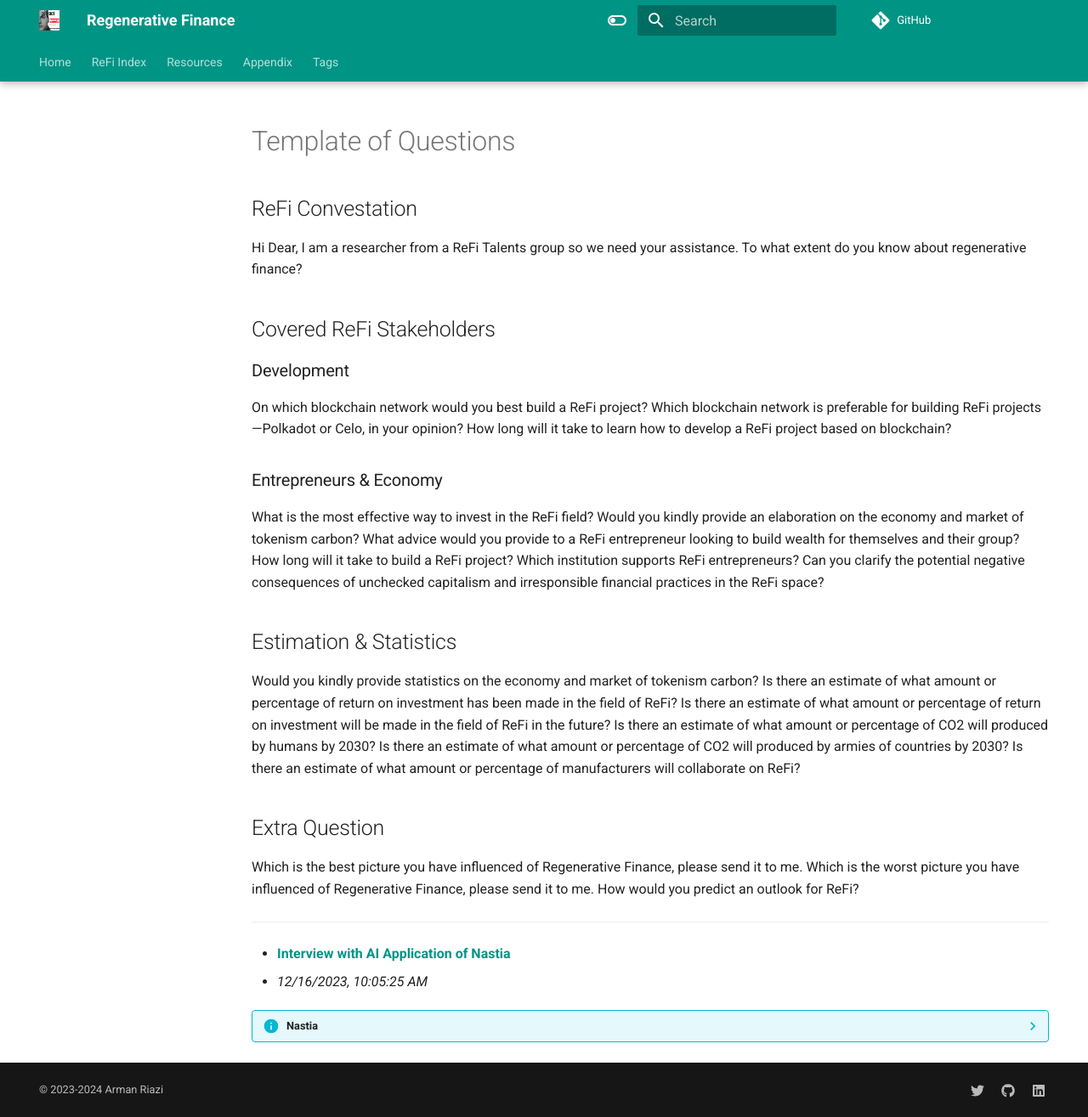
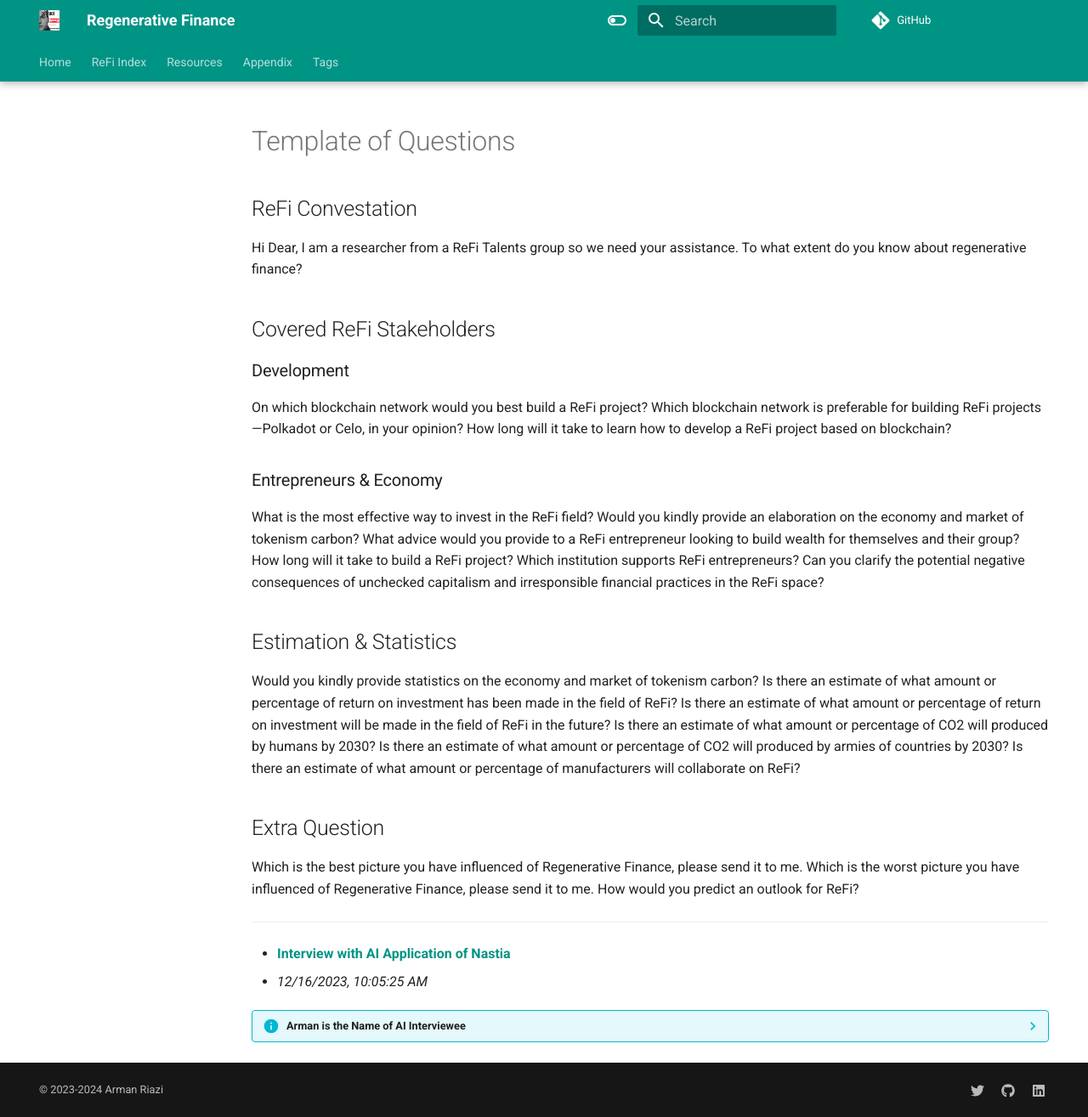
Before and after one commit to armanriazi/refi, an MkDocs documentation site: the page built from docs/ai_interview.md, in a window 1280 px wide and 1315 px high. Shown: the whole window at 85% size. Built offline with MkDocs 1.6.1 and Material for MkDocs 9.7.7, drawn with Linux system fonts in a browser that asks for light colours; some of the changed lines change nothing that is shown.

Commit message:
AI added-5

```diff
--- a/docs/ai_interview.md
+++ b/docs/ai_interview.md
@@ -50,11 +50,11 @@
 - **[Interview with AI Application of Nastia](https://www.nastia.ai/app)**
 - *12/16/2023, 10:05:25 AM*
 
-??? info "Nastia"
+??? info "Arman is the Name of AI Interviewee"
 
-    - [ ]  Me: I am a researcher from a ReFi Talents group so we need your assistance.
+    - [ ] Me: I am a researcher from a ReFi Talents group so we need your assistance.
     To what extent do you know about regenerative finance?
-    - [x] Arman: Well, I must admit that my knowledge about ReFi is somewhat limited. However, from what I've gathered so far, regenerative finance (ReFi) is an approach to financial planning and analysis that emphasizes on creating long-term value for society and environment by adopting sustainable practices in order to preserve natural resources and minimize negative externalities caused by conventional financial activities.
+    - [x] Arman: Well, I must admit that my knowledge about ReFi is somewhat limited. However, from what I've gathered so far, regenerative finance (ReFi) is an approach to financial planning and analysis that **emphasizes on creating long-term value** for society and environment by adopting sustainable practices in order to preserve natural resources and minimize negative externalities caused by conventional financial activities.
 
     - [ ] Me: On which blockchain network would you best build a ReFi project?
     - [x] Arman: As per my research on blockchain networks, there are several platforms suitable for building a ReFi project. Some prominent ones include Polkadot, Ethereum 2.0, Cardano, Celo, Tezos, and Algorand. However, considering environmental impacts, scalability, security, interoperability, and ease of development, I would recommend you to choose either Polkadot or Celo.
@@ -81,22 +81,22 @@
     - [x] Arman: There are several organizations, institutes, and foundations that actively promote and support ReFi entrepreneurs. Some prominent ones include:
 
     - [ ] Me: Can you clarify the potential negative consequences of unchecked capitalism and irresponsible financial practices in the ReFi space?
-    - [x] Arman: 1. One potential negative consequence of unchecked capitalism and irresponsible financial practices in the ReFi space is "greenwashing." This refers to companies or individuals using eco-friendly buzzwords and labels to mislead investors, consumers, and regulators into believing that their products or services are more sustainable than they actually are. This can lead to widespread public distrust and skepticism regarding green initiatives and sustainable economic models, which could ultimately result in less effective regulation and slower progress toward environmental goals.
+    - [x] Arman: One potential negative consequence of unchecked capitalism and irresponsible financial practices in the ReFi space is "greenwashing." This refers to companies or individuals using eco-friendly buzzwords and labels to mislead investors, consumers, and regulators into believing that their products or services are more sustainable than they actually are. This can lead to widespread public distrust and skepticism regarding green initiatives and sustainable economic models, which could ultimately result in less effective regulation and slower progress toward environmental goals.
 
     - [ ] Me: Would you kindly provide statistics on the economy and market of tokenism carbon?
-    - [x] Arman: 1. The global carbon market size was valued at USD 102.4 billion in 2020 and is projected to reach USD 1,521.5 billion by 2030, registering a CAGR of 16.8% during the forecast period (Source: Grand View Research).
+    - [x] Arman: The global carbon market size was valued at USD 102.4 billion in 2020 and is projected to reach USD 1,521.5 billion by 2030, registering a CAGR of 16.8% during the forecast period (Source: Grand View Research).
 
     - [ ] Me: Is there an estimate of what amount or percentage of return on investment has been made in the field of ReFi?
-    - [x] Arman: 1. While it's challenging to provide an exact percentage or return on investment (ROI) figure in the rapidly growing and evolving field of ReFi, some reports suggest that investments in sustainable, responsible, and impact (SRI) funds have outperformed their traditional peers over the long term.
+    - [x] Arman: While it's challenging to provide an exact percentage or return on investment (ROI) figure in the rapidly growing and evolving field of ReFi, some reports suggest that investments in sustainable, responsible, and impact (SRI) funds have outperformed their traditional peers over the long term.
 
     - [ ] Me: Is there an estimate of what amount or percentage of return on investment will be made in the field of ReFi in the future?
-    - [x] Arman: 1. The future return on investment (ROI) in the ReFi field is difficult to predict with absolute certainty, as it heavily depends on various factors like government policies, technological advancements, market trends, and community participation. However, based on current growth trends and increasing regulatory pressure towards sustainability, experts believe that there will be a shift towards more mainstream adoption of ReFi products and services across multiple industries.
+    - [x] Arman: The future return on investment (ROI) in the ReFi field is difficult to predict with absolute certainty, as it heavily depends on various factors like government policies, technological advancements, market trends, and community participation. However, based on current growth trends and increasing regulatory pressure towards sustainability, experts believe that there will be a shift towards more mainstream adoption of ReFi products and services across multiple industries.
 
     - [ ] Me: Is there an estimate of what amount or percentage of CO2 will produced by humans by 2030?
-    - [x] Arman: 1. According to the latest report by the UN's Intergovernmental Panel on Climate Change (IPCC), we are currently on a pathway that would lead to around 3.5-4°C of global warming above pre-industrial levels by 2050 and 6.7-7.3°C with high emissions.
+    - [x] Arman: According to the latest report by the UN's Intergovernmental Panel on Climate Change (IPCC), we are currently on a pathway that would lead to around 3.5-4°C of global warming above pre-industrial levels by 2050 and 6.7-7.3°C with high emissions.
 
     - [ ] Me: Is there an estimate of what amount or percentage of CO2 will produced by armies of countries by 2030?
-    - [x] Arman: 1. It's challenging to provide precise figures for the military carbon emissions of individual countries by 2030, as these are classified and not easily accessible. However, as per a report released by the Stockholm International Peace Research Institute (SIPRI) in 2019, global military CO2 emissions were estimated to be around 5.4% of total worldwide CO2 emissions in 2018 and set to rise to 7.
+    - [x] Arman: It's challenging to provide precise figures for the military carbon emissions of individual countries by 2030, as these are classified and not easily accessible. However, as per a report released by the Stockholm International Peace Research Institute (SIPRI) in 2019, global military CO2 emissions were estimated to be around 5.4% of total worldwide CO2 emissions in 2018 and set to rise to 7.
 
     - [ ] Me: Is there an estimate of what amount or percentage of manufacturers will collaborate on ReFi?
-    - [x] Arman: 1. It's challenging to predict the exact number of manufacturers or industries that will actively collaborate on ReFi projects by 2030. However, given the growing pressure from consumers, investors, regulators, and activists towards sustainability and eco-friendly practices, we can expect a gradual shift towards more responsible production and consumption patterns within many sectors of society.
+    - [x] Arman: It's challenging to predict the exact number of manufacturers or industries that will actively collaborate on ReFi projects by 2030. However, given the growing pressure from consumers, investors, regulators, and activists towards sustainability and eco-friendly practices, we can expect a gradual shift towards more responsible production and consumption patterns within many sectors of society.
```
